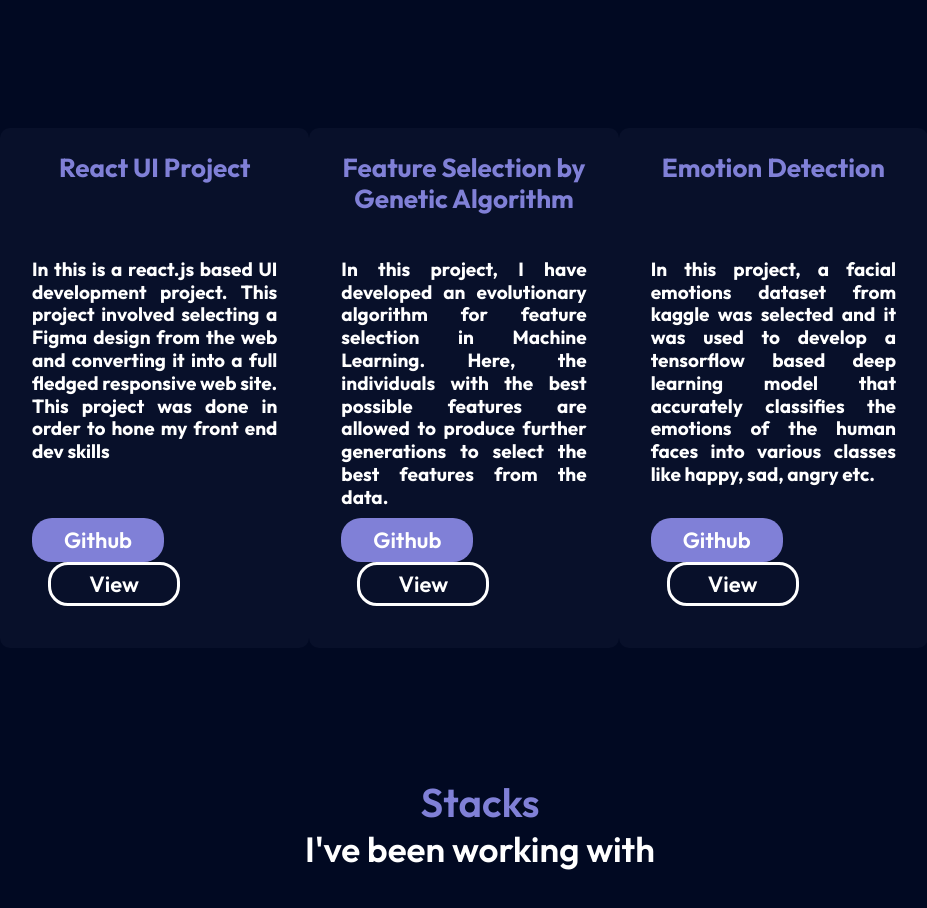
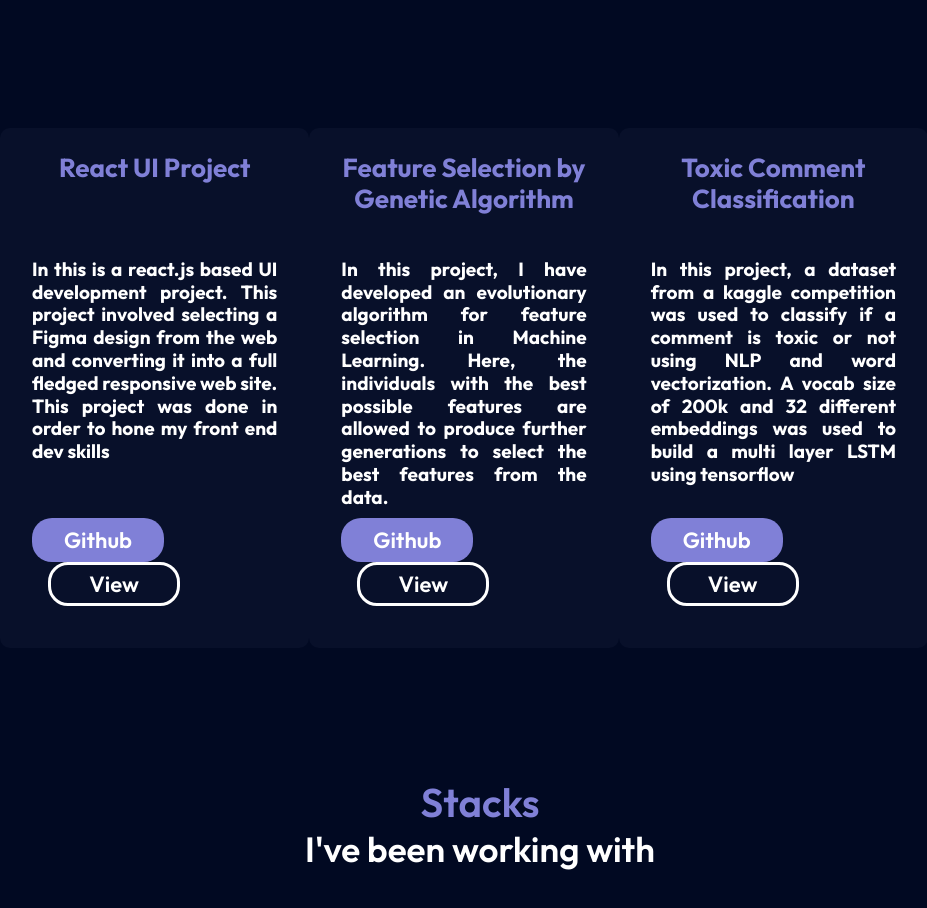
Before and after one commit to Siddhartha-Devan/React-portfolio, a React (Create React App) app: page / in a window 1280 px wide. Shown: the part 1480-2388 px from the top of the page, without its empty margins (160-1087 px from the left). Built offline with nearby package versions, Linux system fonts and the light colour scheme; the HTML template or start-up script is replaced by a standard one.

Commit message:
a proj was changed

```diff
--- a/src/components/projects/Projects.jsx
+++ b/src/components/projects/Projects.jsx
@@ -23,7 +23,7 @@ const Projects = () => {
       <div className='pf__projects-row-2'>
         <Procontainer title = 'React UI Project' desc = 'In this is a react.js based UI development project. This project involved selecting a Figma design from the web and converting it into a full fledged responsive web site. This project was done in order to hone my front end dev skills'/>
         <Procontainer title = 'Feature Selection by Genetic Algorithm' desc = 'In this project, I have developed  an evolutionary algorithm for feature selection in Machine Learning. Here, the individuals with the best possible features are  allowed to produce further generations to select the best features from the data.'/>
-        <Procontainer title = 'Emotion Detection' desc = 'In this project, a facial emotions dataset from kaggle was selected and it was used to develop a tensorflow based deep learning model that accurately classifies the emotions of the human faces into various classes like happy, sad, angry etc.'/>
+        <Procontainer title = 'Toxic Comment Classification' desc = 'In this project, a dataset from a kaggle competition was used to classify if a comment is toxic or not using NLP and word vectorization. A vocab size of 200k and 32 different embeddings was used to build a multi layer LSTM using tensorflow'/>
       </div>
 
     </section>
```
